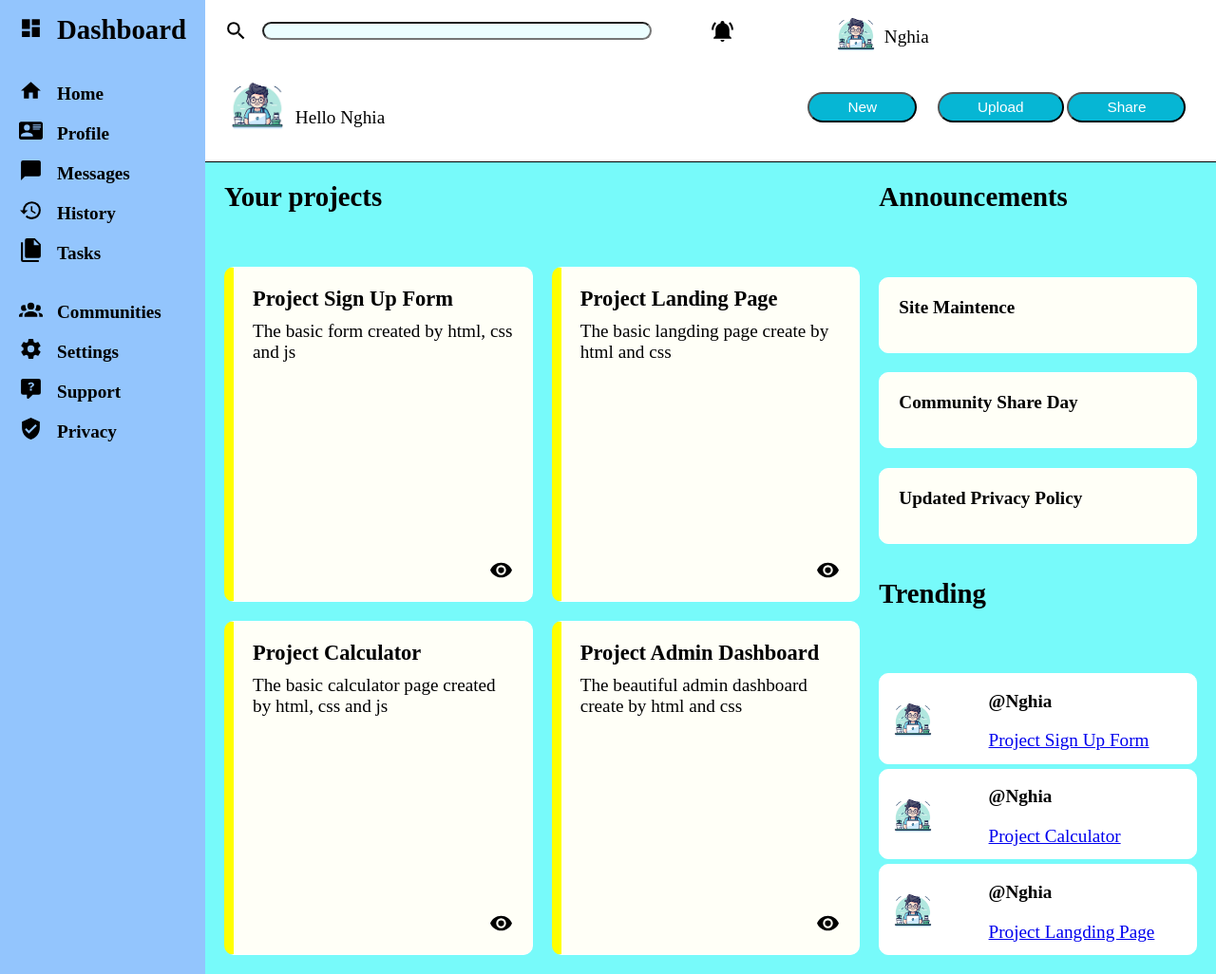
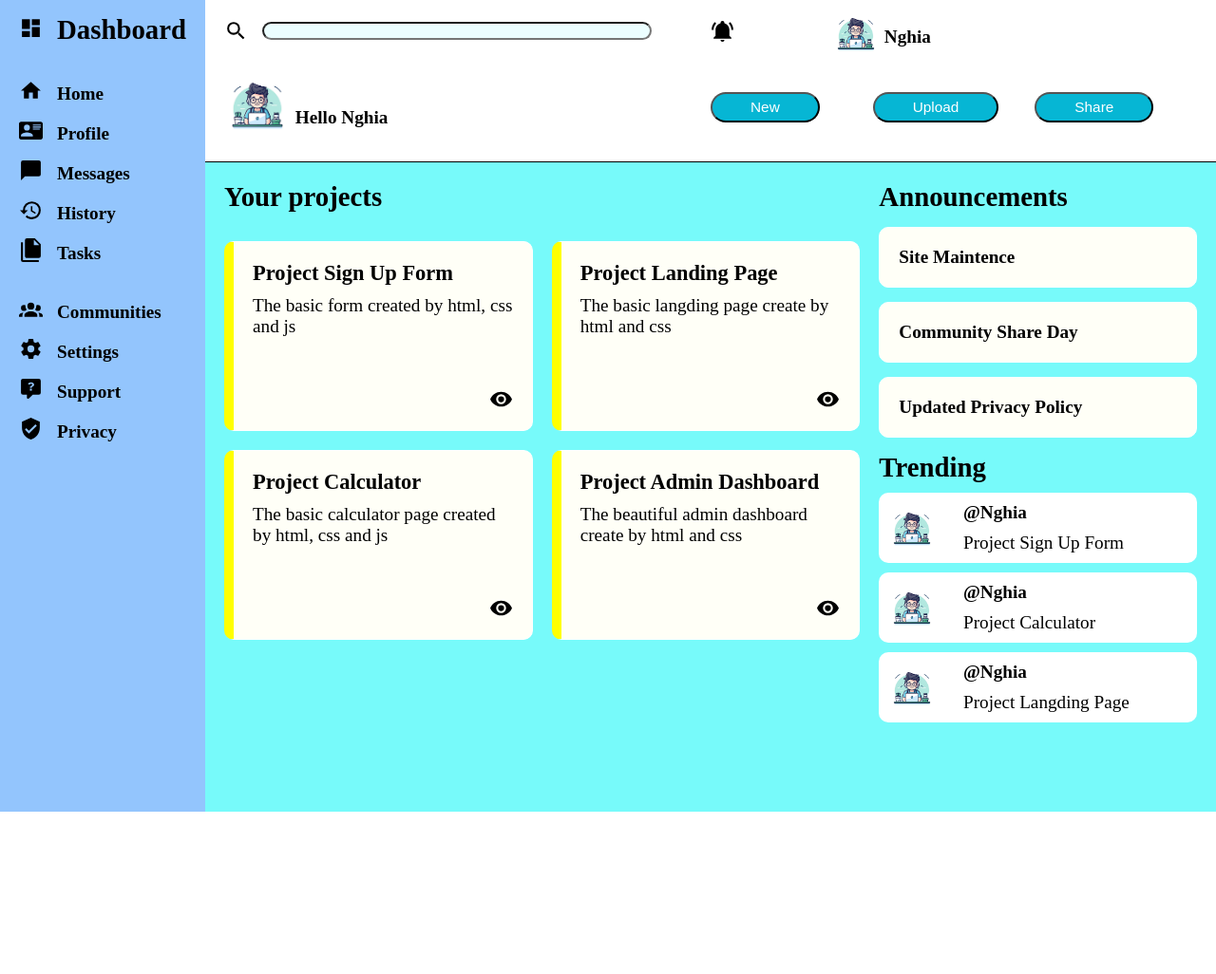
Before and after one commit to TranTrungNghiaDev/Project-Admin-Dashboard, a plain HTML site: page index.html in a window 1280 px wide. Shown: the whole page at 95% size. After the commit the page ends 855 px from the top, so only its background shows below. Drawn offline with Linux system fonts and the light colour scheme.

Commit message:
Change layout
I change grid templates of body
Delete grid from trending and announcement id
To make layout of web page look better

```diff
--- a/index.html
+++ b/index.html
@@ -53,12 +53,13 @@
     </header>
 
     <main id="main">
+        <section id="project-container">
+            <h2>Your projects</h2>
             <section id="projects">
-            <h2>Your projects</h2>
                 <article>
                     <h3>Project Sign Up Form</h3>
                     <p>The basic form created by html, css and js</p>
-                <a href="https://github.com/TranTrungNghiaDev/Project-Sign-up-Form">
+                    <a href="https://github.com/TranTrungNghiaDev/Project-Sign-up-Form" target="_blank">
                         <img src="./icons/view-page.svg" alt="go-to-page" class="view-page">
                     </a>
                 </article>
@@ -72,20 +73,23 @@
                 <article>
                     <h3>Project Calculator</h3>
                     <p>The basic calculator page created by html, css and js</p>
-                <a href="https://github.com/TranTrungNghiaDev/Project-Calculator">
+                    <a href="https://github.com/TranTrungNghiaDev/Project-Calculator" target="_blank">
                         <img src="./icons/view-page.svg" alt="go-to-page" class="view-page">
                     </a>
                 </article>
                 <article>
                     <h3>Project Admin Dashboard</h3>
                     <p>The beautiful admin dashboard create by html and css</p>
-                <a>
+                    <a href="https://github.com/TranTrungNghiaDev/Project-Admin-Dashboard" target="_blank">
                         <img src="./icons/view-page.svg" alt="go-to-page" class="view-page">
                     </a>
                 </article>
             </section>
 
-        <section id="announcements">
+        </section>
+
+        <section id="another-container">
+            <div id="announcements">
                 <h2>Announcements</h2>
                 <article>
                     <h4>Site Maintence</h4>
@@ -96,40 +100,39 @@
                 <article>
                     <h4>Updated Privacy Policy</h4>
                 </article>
+
+            </div>
+
+            <div id="trending">
+                <h2>Trending</h2>
+                <a href="https://github.com/TranTrungNghiaDev/Project-Sign-up-Form" target="_blank">
+                    <img src="./icons/avatar.avif" alt="author-avatar" class="author-avatar">
+                    <section>
+                        <h4>@Nghia</h4>
+                        <p>Project Sign Up Form</p>
+                    </section>
+                </a>
+
+                <a href="https://github.com/TranTrungNghiaDev/Project-Calculator" target="_blank">
+                    <img src="./icons/avatar.avif" alt="author-avatar" class="author-avatar">
+                    <section>
+                        <h4>@Nghia</h4>
+                        <p>Project Calculator</p>
                     </section>
 
-        <section id="trending">
-            <h2>Trending</h2>
-            <article>
+                </a>
+
+                <a href="https://github.com/TranTrungNghiaDev/Project-Landing-Page" target="_blank">
                     <img src="./icons/avatar.avif" alt="author-avatar" class="author-avatar">
+                    <section>
                         <h4>@Nghia</h4>
-                <p>
-                    <a href="https://github.com/TranTrungNghiaDev/Project-Sign-up-Form">
-                        Project Sign Up Form
+                        <p>Project Langding Page</p>
+                    </section>
                 </a>
-                </p>
-            </article>
 
-            <article>
-                <img src="./icons/avatar.avif" alt="author-avatar" class="author-avatar">
-                <h4>@Nghia</h4>
-                <p>
-                    <a href="https://github.com/TranTrungNghiaDev/Project-Calculator">
-                        Project Calculator
-                    </a>
-                </p>
-            </article>
+            </div>
+        </section>
 
-            <article>
-                <img src="./icons/avatar.avif" alt="author-avatar" class="author-avatar">
-                <h4>@Nghia</h4>
-                <p>
-                    <a href="https://github.com/TranTrungNghiaDev/Project-Landing-Page">
-                        Project Langding Page
-                    </a>
-                </p>
-            </article>
-        </section>
     </main>
     <aside id="dashboard">
         <h2>Dashboard</h2>
--- a/styles.css
+++ b/styles.css
@@ -26,7 +26,7 @@ button:hover {
 body {
     display: grid;
     grid-template-columns: 1fr 5fr;
-    grid-template-rows: 1fr 5fr;
+    grid-template-rows: 1fr 4fr;
     grid-template-areas: "dashboard header"
     "dashboard main";
 }
@@ -46,9 +46,7 @@ ul {
     grid-area: main;
     display: grid;
     grid-template-columns: 4fr 2fr;
-    grid-template-rows: repeat(2, 1fr);
-    grid-template-areas: "projects announcements"
-    "projects trending";
+    grid-template-areas: "project-container another-container";
     padding: 20px;
     gap: 20px;
     background-color: #77fafa;
@@ -63,6 +61,10 @@ ul {
 
 /* Specific section */
 /* Header's child */
+header span {
+    font-weight: bold;
+}
+
 #tools-bar {
     display: grid;
     grid-template-columns: 4fr 1fr 3fr;
@@ -70,7 +72,7 @@ ul {
 
 #menu-bar {
     display: grid;
-    grid-template-columns: 3fr 2fr;
+    grid-template-columns: repeat(2, 2fr);
 }
 
 #buttons-list ul {
@@ -145,15 +147,23 @@ ul {
 }
 
 /* Main's child */
+#another-container {
+    grid-area: another-container;
+}
+
 main p {
     margin-top: 10px;
 }
 
+#project-container {
+    grid-area: project-container;
+}
+
 #projects {
+    margin-top: 30px;
     display: grid;
     grid-area: projects;
-    grid-template-columns: repeat(2, 1fr);
-    grid-template-rows: 2fr repeat(2, 10fr);
+    grid-template-columns: repeat(auto-fill, minmax(300px, 1fr));
     gap: 20px;
 }
 
@@ -172,7 +182,6 @@ article {
     border-left: 10px solid yellow;
     height: 200px;
     position: relative;
-    height: 100%;
 }
 
 .view-page {
@@ -183,41 +192,25 @@ article {
     right: 20px;
 }
 
-#announcements {
-    display: grid;
-    grid-area: announcements;
-    grid-template-rows: repeat(4, 1fr);
-    gap: 5px;
+#another-container article {
+    margin: 15px 0;
 }
 
-#announcements article{
-    height: 80px;
-}
-
-#trending {
-    display: grid;
-    grid-area: trending;
-    grid-template-rows: repeat(4, 1fr);
-    gap: 5px;
-}
-
-#trending article {
+#trending a {
     background-color: white;
     display: grid;
-    grid-template-columns: 1fr 2fr;
-    grid-template-rows: repeat(2, 1fr);
+    grid-template-columns: 1fr 3fr;
     padding: 10px;
     align-items: center;
+    margin-top: 10px;
+    border-radius: 10px;
+    text-decoration: none;
+    color: black;
 }
 
 .author-avatar {
     height: 50px;
     grid-row: 1/3;
-}
-
-#trending p {
-    grid-column: 2/ 3;
-    grid-row: 2/3;
 }
 
 /* Dashboard's child */
```
Lines whose indentation alone changed are shown as unchanged.
